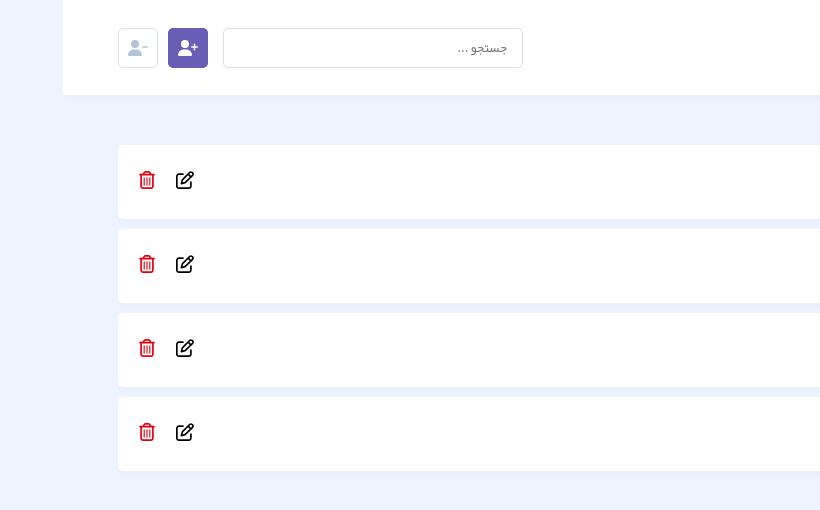
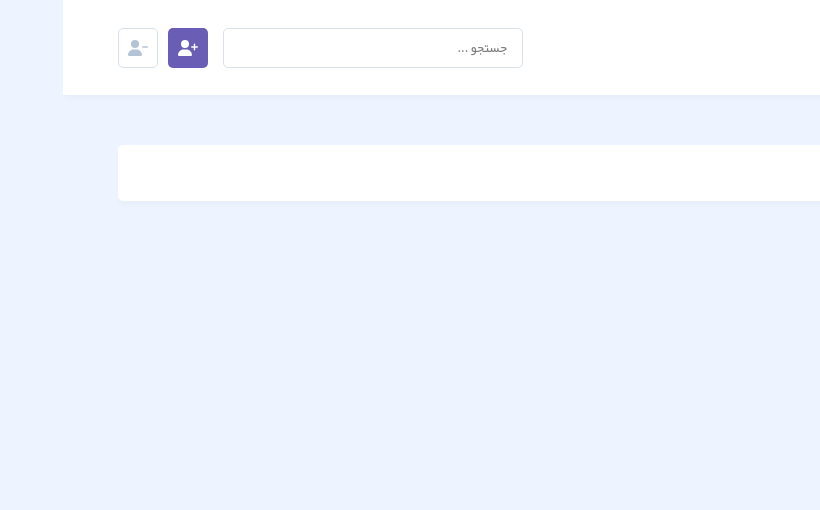
Before and after one commit to marjanabbasqoli/contacts-list-with-context, a React (Vite) app: page / in a window 1280 px wide. Shown: the top 510 px of the page, without its empty margins (460-1280 px from the left). Built offline with nearby package versions, Linux system fonts and the light colour scheme; data requests are answered from the project's data file.

Commit message:
add style

```diff
--- a/public/db.json
+++ b/public/db.json
@@ -1,36 +1,3 @@
 {
-  "contacts": [
-    {
-      "id": "23355",
-      "name": "مرجان عباسقلی دولابی",
-      "email": "mae@yahoo.com",
-      "phone": "09123499312",
-      "job": "",
-      "isChecked": false
-    },
-    {
-      "id": "5380",
-      "name": "رضا صادر",
-      "email": "abbasqolimarjan@gmail.com",
-      "phone": "09123499312",
-      "job": "",
-      "isChecked": false
-    },
-    {
-      "id": "10169",
-      "name": "فاطمه سرپولکی",
-      "email": "abbasgholi@netwarestudio.com",
-      "phone": "09123499312",
-      "job": "",
-      "isChecked": false
-    },
-    {
-      "id": "60",
-      "name": "مرجان عباسقلی",
-      "email": "mae@yahoo.com",
-      "phone": "09123499312",
-      "job": "",
-      "isChecked": false
-    }
-  ]
+	"contacts": []
 }
--- a/src/components/ContactsList/ContactsList.jsx
+++ b/src/components/ContactsList/ContactsList.jsx
@@ -35,9 +35,9 @@ function ContactsList() {
 			<div className="container">
 				<div className={styles.contactsList}>
 					{isLoading ? (
-						<div>...loading</div>
+						<div className={styles.loading}>...loading</div>
 					) : error ? (
-						<div>{error}</div>
+						<div className={styles.error}>{error}</div>
 					) : (
 						<div>
 							{!contacts.length ? (
--- a/src/components/ContactsList/ContactsList.module.scss
+++ b/src/components/ContactsList/ContactsList.module.scss
@@ -2,19 +2,25 @@
 	padding-block: 35px;
 }
 
-.noItem{
+.noItem,
+.loading,
+.error {
 	display: flex;
 	align-items: center;
 	justify-content: space-between;
 	background: white;
 	border-radius: 5px;
-    box-shadow: 0 5px 5px 0 rgba(0,0,0,.02);
+	box-shadow: 0 5px 5px 0 rgba(0, 0, 0, 0.02);
 	margin-bottom: 10px;
 	padding: 12px 20px;
 	flex-grow: 1;
 }
 
-.deleteAll{
+.error {
+	color: red;
+}
+
+.deleteAll {
 	background: red;
 	color: white;
 	min-width: 200px;
@@ -28,9 +34,9 @@
 	margin-inline-start: auto;
 	font-size: 16px;
 	cursor: pointer;
-    transition: all .3s;
+	transition: all 0.3s;
 
-    &:hover{
+	&:hover {
 		background: #c41f1f;
 	}
 }
```
Lines whose indentation alone changed are shown as unchanged.
